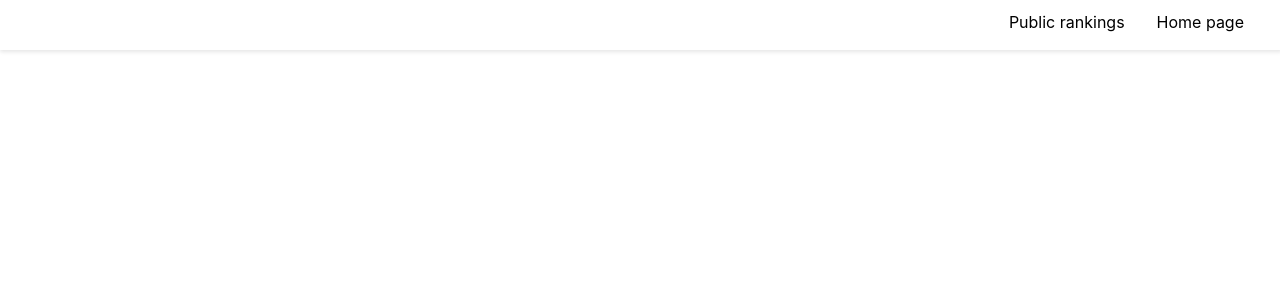
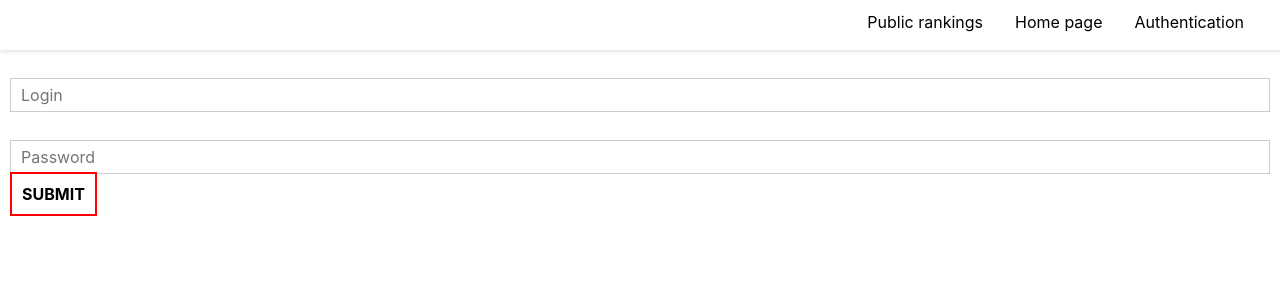
Before and after one commit to NPilis/rankingsAppFrontend, a React (Create React App) app: page /auth in a window 1280 px wide. Shown: the top 300 px of the page. Built offline with nearby package versions, Linux system fonts and the light colour scheme.

Commit message:
Add auth container, with custom input and button components

```diff
--- a/src/App.js
+++ b/src/App.js
@@ -1,7 +1,10 @@
 import React, { Component } from 'react'
 import './App.css';
 import Layout from './components/Layout/Layout';
-import { BrowserRouter } from 'react-router-dom';
+import { BrowserRouter, Switch, Route } from 'react-router-dom';
+import RankingList from './containers/RankingList/RankingList';
+import RankingDetail from './containers/RankingDetail/RankingDetail';
+import Auth from './containers/Auth/Auth';
 
 
 class App extends Component {
@@ -11,6 +14,12 @@ class App extends Component {
       <BrowserRouter>
         <Layout>
         </Layout>
+        <Switch>
+          <Route path={'/rankings'} exact component={RankingList} />
+          <Route path={'/rankings/:uuid'} exact component={RankingDetail} />
+          {/* ??? should split auth into Login or Register */}
+          <Route path={'/auth'} component={Auth}></Route>
+        </Switch>
       </BrowserRouter>
 
     );
--- a/src/components/Layout/Layout.js
+++ b/src/components/Layout/Layout.js
@@ -1,11 +1,8 @@
 import React, { Component } from 'react';
 
 import Aux from '../../hoc/Auxiliary';
-import RankingList from '../../containers/RankingList/RankingList';
 import Toolbar from '../Navigation/Toolbar/Toolbar';
 import SideDrawer from '../Navigation/SideDrawer/SideDrawer';
-import { Route } from 'react-router';
-import RankingDetail from '../../containers/RankingDetail/RankingDetail';
 
 class Layout extends Component {
     state = {
@@ -30,8 +27,6 @@ class Layout extends Component {
                 <SideDrawer
                     open={this.state.showSideDrawer}
                     closed={this.sideDrawerClosed} />
-                <Route path={'/rankings'} exact component={RankingList} />
-                <Route path={'/rankings/:uuid'} exact component={RankingDetail} />
             </Aux>
         );
     }
--- a/src/components/Navigation/NavigationItems/NavigationItems.js
+++ b/src/components/Navigation/NavigationItems/NavigationItems.js
@@ -7,5 +7,6 @@ export default (props) => (
     <ul className={cls.NavigationItems}>
         <NavigationItem link='/rankings' exact>Public rankings</NavigationItem>
         <NavigationItem link='/' exact>Home page</NavigationItem>
+        <NavigationItem link='/auth'>Authentication</NavigationItem>
     </ul>
 );
--- a/src/components/Navigation/SideDrawer/SideDrawer.module.css
+++ b/src/components/Navigation/SideDrawer/SideDrawer.module.css
@@ -24,6 +24,7 @@
 
 .Close {
     transform: translateX(-100%);
+    display: none;
 }
 
 .Logo {
--- a/src/components/RankingMedia/RankingMedia.js
+++ b/src/components/RankingMedia/RankingMedia.js
@@ -11,7 +11,7 @@ export default (props) => {
             <div className={cls.Info}>
                 <p>Autor</p>
                 <p>Created at</p>
-                <p>{props.created_at.slice(0,10)}</p>
+                {/* <p>{props.created_at.slice(0,10)}</p> */}
             </div>
         </div>
     );
--- /dev/null
+++ b/src/components/UI/Button/Button.js
@@ -0,0 +1,10 @@
+import React from 'react'
+import cls from './Button.module.css';
+
+export default (props) => {
+    return (
+        <span className={cls.Button}>
+            {props.children}
+        </span>
+    );
+}
--- /dev/null
+++ b/src/components/UI/Button/Button.module.css
@@ -0,0 +1,11 @@
+.Button {
+    background-color: transparent;
+    border: 2px solid red;
+    color: black;
+    outline: none;
+    cursor: pointer;
+    font: inherit;
+    padding: 10px;
+    margin: 10px;
+    font-weight: bold;
+}
--- /dev/null
+++ b/src/components/UI/Input/Input.js
@@ -0,0 +1,37 @@
+import React from 'react'
+import cls from './Input.module.css';
+
+export default (props) => {
+    let inputElement = null;
+    const inputCls = [cls.InputElement];
+
+    switch (props.elementType) {
+        case ('input'):
+            inputElement = <input
+                className={inputCls.join(' ')}
+                {...props.elementConfig}
+                value={props.value}
+                onChange={props.changed}/>;
+            break;
+        case ('textarea'):
+            inputElement = <textarea
+                className={inputCls.join(' ')}
+                {...props.elementConfig}
+                value={props.value}
+                onChange={props.changed}/>;
+            break;
+        default:
+            inputElement = <input
+                className={inputCls.join(' ')}
+                {...props.elementConfig}
+                value={props.value}
+                onChange={props.changed}/>;
+    }
+
+    return (
+        <div className={cls.Input}>
+            <label className={cls.Label}>{props.label}</label>
+            {inputElement}
+        </div>
+    );
+}
--- /dev/null
+++ b/src/components/UI/Input/Input.module.css
@@ -0,0 +1,32 @@
+.Input {
+    width: 100%;
+    padding: 10px;
+    box-sizing: border-box;
+}
+
+.Label {
+    font-weight: bold;
+    display: block;
+    margin-bottom: 8px;
+}
+
+.InputElement {
+    outline: none;
+    border: 1px solid #ccc;
+    background-color: white;
+    font: inherit;
+    padding: 6px 10px;
+    display: block;
+    width: 100%;
+    box-sizing: border-box;
+}
+
+.InputElement:focus {
+    outline: none;
+    background-color: #ccc;
+}
+
+.Invalid {
+    border: 1px solid red;
+    background-color: #FDA49A;
+}
--- /dev/null
+++ b/src/containers/Auth/Auth.js
@@ -0,0 +1,90 @@
+import React, { Component } from 'react';
+import cls from './Auth.module.css';
+import Input from '../../components/UI/Input/Input';
+import Button from '../../components/UI/Button/Button';
+
+class Auth extends Component {
+
+    state = {
+        controls: {
+            username: {
+                elementType: 'input',
+                elementConfig: {
+                    type: 'email',
+                    placeholder: 'Login'
+                },
+                value: '',
+                validation: {
+                    required: true,
+                },
+                valid: false,
+                touched: false
+            },
+            password: {
+                elementType: 'input',
+                elementConfig: {
+                    type: 'password',
+                    placeholder: 'Password'
+                },
+                value: '',
+                validation: {
+                    required: true,
+                },
+                valid: false,
+                touched: false
+            }
+        }
+    }
+
+    checkValidity = () => true;
+
+    submitHandler = (event) => {
+        event.preventDefault();
+    }
+
+    inputChangedHandler = (event, controlName) => {
+        const updatedControls = {
+            ...this.state.controls,
+            [controlName]: {
+                ...this.state.controls[controlName],
+                value: event.target.value,
+                valid: this.checkValidity(),
+                touched: true
+            }
+        }
+        this.setState({controls: updatedControls});
+    }
+
+    render () {
+        const formElements = [];
+        for (let key in this.state.controls) {
+            formElements.push({
+                id: key,
+                config: this.state.controls[key]
+            })
+        }
+
+        const form = formElements.map(el => (
+            <Input
+                key={el.id}
+                elementType={el.config.elementType}
+                elementConfig={el.config.elementConfig}
+                value={el.config.value}
+                changed={(event) => (this.inputChangedHandler(event, el.id))}
+                shouldValidate={true}
+                touched={el.config.touched}
+                invalid={!el.config.valid}
+            />
+        ));
+        return (
+            <div className={cls.Auth}>
+                <form>
+                    {form}
+                    <Button click={this.submitHandler}>SUBMIT</Button>
+                </form>
+            </div>
+        );
+    }
+}
+
+export default Auth;
--- /dev/null
+++ b/src/containers/Auth/Auth.module.css
@@ -0,0 +1,3 @@
+.Auth {
+    margin-top: 60px;
+}
```
Also changed, not shown: src/containers/RankingList/RankingList.js (+1 -3 lines).
